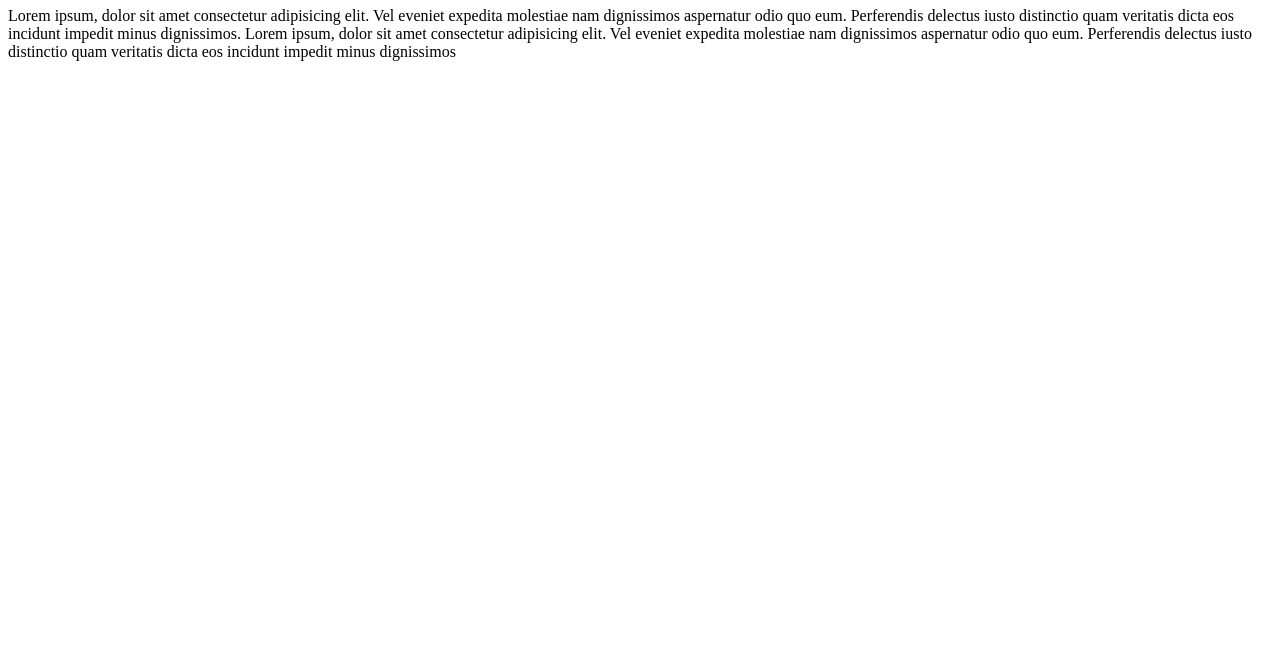
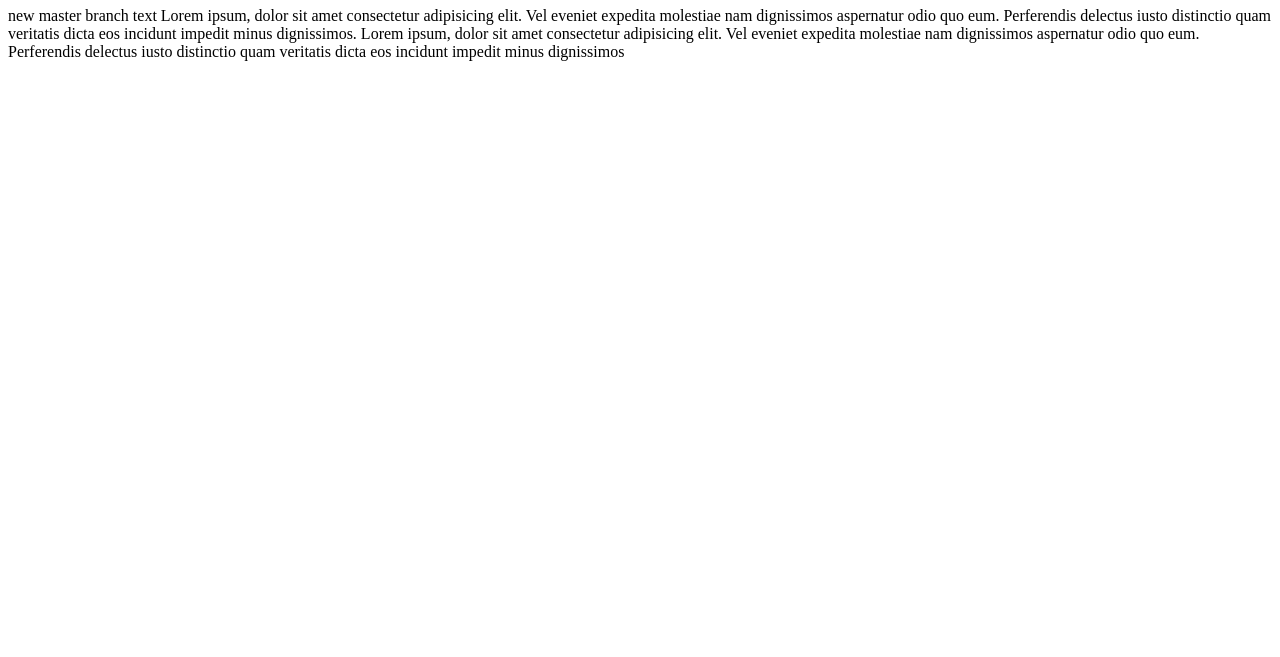
Before and after one commit to anagdeve60/node-http-server1, a website: page pages/index.html in a window 1280 px wide. Shown: the part 143-800 px from the top of the page. Drawn offline with Linux system fonts and the light colour scheme.

Commit message:
Changes by master index.html commit

```diff
--- a/pages/index.html
+++ b/pages/index.html
@@ -13,6 +13,9 @@
     </ul>
     <h1>Indx</h1>
     <p>
+
+        new  master branch text
+
       Lorem ipsum, dolor sit amet consectetur adipisicing elit. Vel eveniet
       expedita molestiae nam dignissimos aspernatur odio quo eum. Perferendis
       delectus iusto distinctio quam veritatis dicta eos incidunt impedit minus
```
